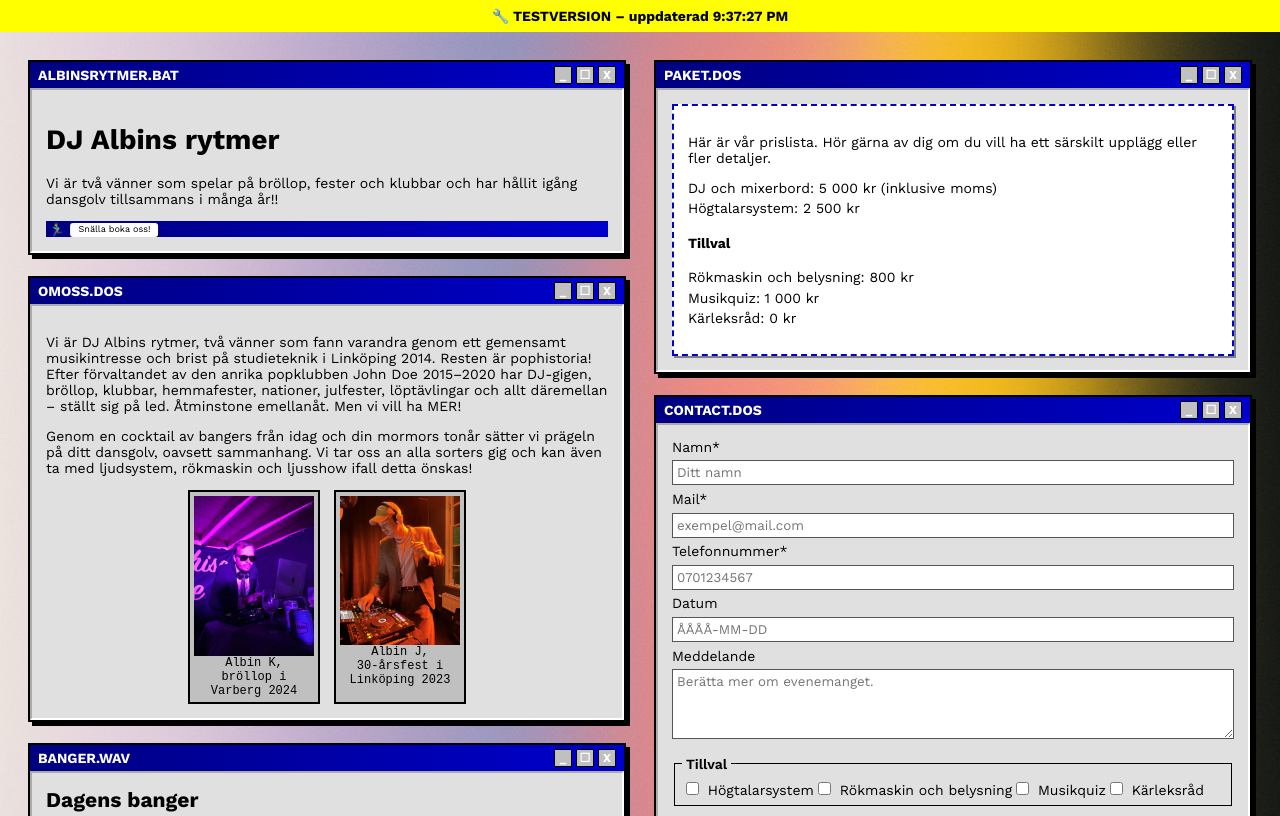
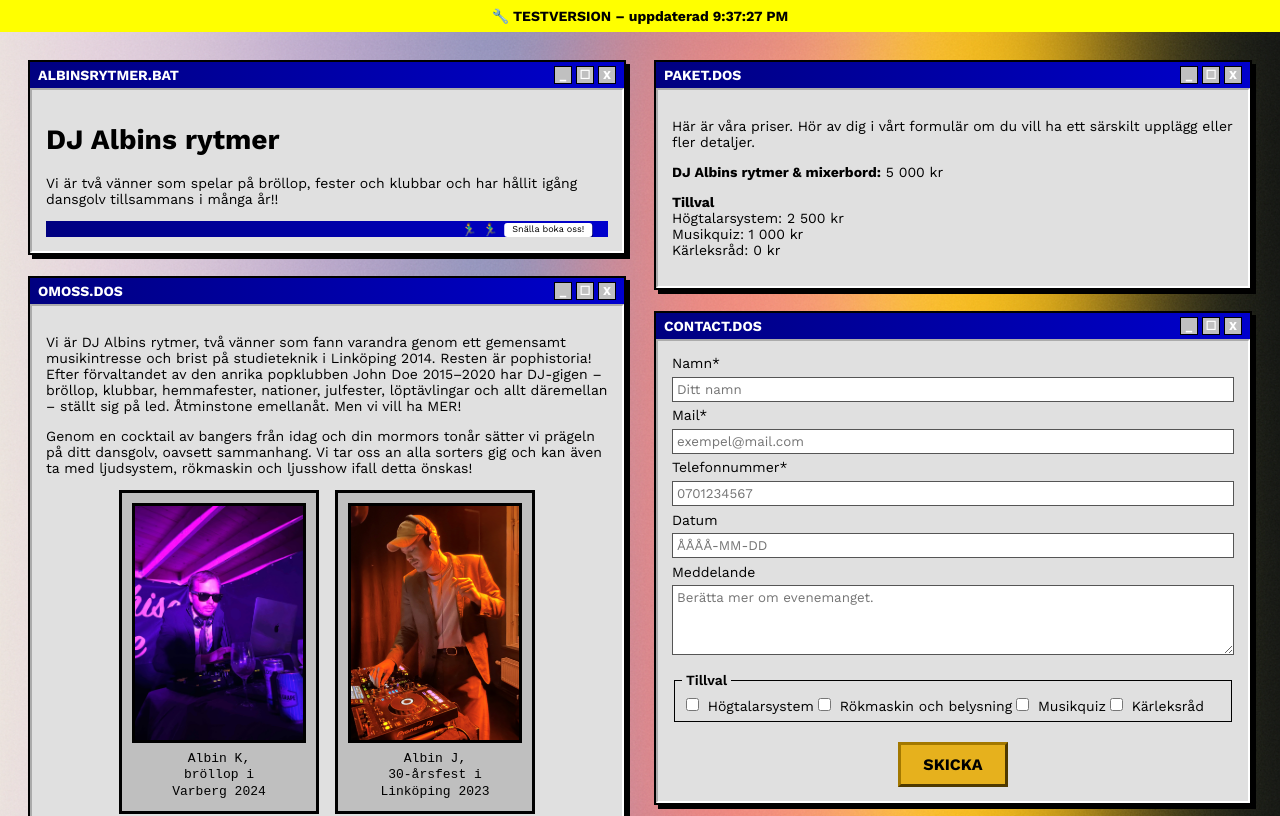
Before and after one commit to Muligatawny/dj_albins_rytmer, a React (Create React App) app: page / in a window 1280 px wide. Shown: the top 816 px of the page. Built offline with nearby package versions, Linux system fonts and the light colour scheme.

Commit message:
Uppdaterade text i paket.dos

```diff
--- a/src/App.css
+++ b/src/App.css
@@ -104,8 +104,8 @@ body {
 
 /* Mindre och lägre banner */
 .banner-track {
+  position: relative;              /* 🔑 referensyta */
   background: linear-gradient(to right, #000080, #0000cd);
-  padding: 0;
   height: 16px;
   overflow: hidden;
   display: flex;
@@ -113,23 +113,25 @@ body {
 }
 
 .banner-marquee.single {
+  position: absolute;              /* 🔑 frigör från flödet */
+  right: 0;                        /* startar längst till höger */
   display: inline-flex;
-  align-items: flex-end;    /* Gubbarna springer längst fram */
+  align-items: flex-end;
   gap: 6px;
+  height: 16px;
   animation: banner-slide-single 10s linear infinite;
-  height: 16px;             /* samma höjd som banner-track */
 }
 
-
-/* Animation höger → vänster */
+/* EXAKT höger → vänster */
 @keyframes banner-slide-single {
-  0% {
-    transform: translateX(120%);
+  from {
+    transform: translateX(100%);
   }
-  100% {
-    transform: translateX(-120%);
+  to {
+    transform: translateX(-100%);
   }
 }
+
 
 .runner-emoji {
   font-size: 0.9rem;              /* passande för 16px banner */
@@ -290,3 +292,41 @@ body {
   font-family: monospace;
   color: white;
 }
+
+.omoss-bilder {
+  display: flex;
+  gap: 16px;
+  justify-content: center;
+  align-items: flex-start;
+  flex-wrap: wrap;
+}
+
+.dos-image-frame {
+  width: 200px;            /* 👈 mindre ruta */
+  background: #bfbfbf;
+  border: 3px solid #000;
+  padding: 10px;
+  box-sizing: border-box;
+
+  display: flex;
+  flex-direction: column;
+}
+
+/* Mindre och lika höga bilder */
+.dos-image-frame img {
+  width: 100%;
+  height: 240px;           /* 👈 mindre bildhöjd */
+  object-fit: cover;
+  display: block;
+
+  border: 3px solid #000;
+  box-sizing: border-box;
+}
+
+.dos-image-text {
+  margin-top: 8px;
+  text-align: center;
+  font-family: inherit;
+  font-size: 13px;         /* lite mindre text */
+  line-height: 1.3;
+}
--- a/src/components/DJPaket.js
+++ b/src/components/DJPaket.js
@@ -2,23 +2,25 @@ import React from "react";
 
 const DJPaket = () => {
   return (
-    <div className="paket">
+    <div>
       <p>
-        Här är vår prislista. Hör gärna av dig om du vill ha ett särskilt
+        Här är våra priser. Hör av dig i vårt formulär om du vill ha ett särskilt
         upplägg eller fler detaljer.
       </p>
 
-      <ul>
-        <li>DJ och mixerbord: 5 000 kr (inklusive moms)</li>
-        <li>Högtalarsystem: 2 500 kr</li>
-      </ul>
+      <p>
+        <strong>DJ Albins rytmer & mixerbord:</strong> 5 000 kr
+      </p>
 
-      <h4>Tillval</h4>
-      <ul>
-        <li>Rökmaskin och belysning: 800 kr</li>
-        <li>Musikquiz: 1 000 kr</li>
-        <li>Kärleksråd: 0 kr</li>
-      </ul>
+      <p>
+        <strong>Tillval</strong>
+        <br />
+        Högtalarsystem: 2 500 kr
+        <br />
+        Musikquiz: 1 000 kr
+        <br />
+        Kärleksråd: 0 kr
+      </p>
     </div>
   );
 };
--- a/src/components/OmOss.js
+++ b/src/components/OmOss.js
@@ -1,3 +1,4 @@
+// src/components/OmOss.js
 import React from "react";
 
 const OmOss = () => {
@@ -7,10 +8,11 @@ const OmOss = () => {
         Vi är DJ Albins rytmer, två vänner som fann varandra genom ett gemensamt
         musikintresse och brist på studieteknik i Linköping 2014. Resten är
         pophistoria! Efter förvaltandet av den anrika popklubben John Doe
-        2015–2020 har DJ-gigen, bröllop, klubbar, hemmafester, nationer,
+        2015–2020 har DJ-gigen – bröllop, klubbar, hemmafester, nationer,
         julfester, löptävlingar och allt däremellan – ställt sig på led.
         Åtminstone emellanåt. Men vi vill ha MER!
       </p>
+
       <p>
         Genom en cocktail av bangers från idag och din mormors tonår sätter vi
         prägeln på ditt dansgolv, oavsett sammanhang. Vi tar oss an alla sorters
@@ -22,8 +24,10 @@ const OmOss = () => {
         <div className="dos-image-frame">
           <img src={process.env.PUBLIC_URL + "/Albin_K.jpg"} alt="Albin K" />
           <div className="dos-image-text">
-      Albin K,<br />
-      bröllop i<br />
+            Albin K,
+            <br />
+            bröllop i
+            <br />
             Varberg 2024
           </div>
         </div>
@@ -31,13 +35,14 @@ const OmOss = () => {
         <div className="dos-image-frame">
           <img src={process.env.PUBLIC_URL + "/Albin_J.jpg"} alt="Albin J" />
           <div className="dos-image-text">
-      Albin J,<br />
-      30-årsfest i<br />
+            Albin J,
+            <br />
+            30-årsfest i
+            <br />
             Linköping 2023
           </div>
         </div>
       </div>
-
     </div>
   );
 };
```
Lines whose indentation alone changed are shown as unchanged.
